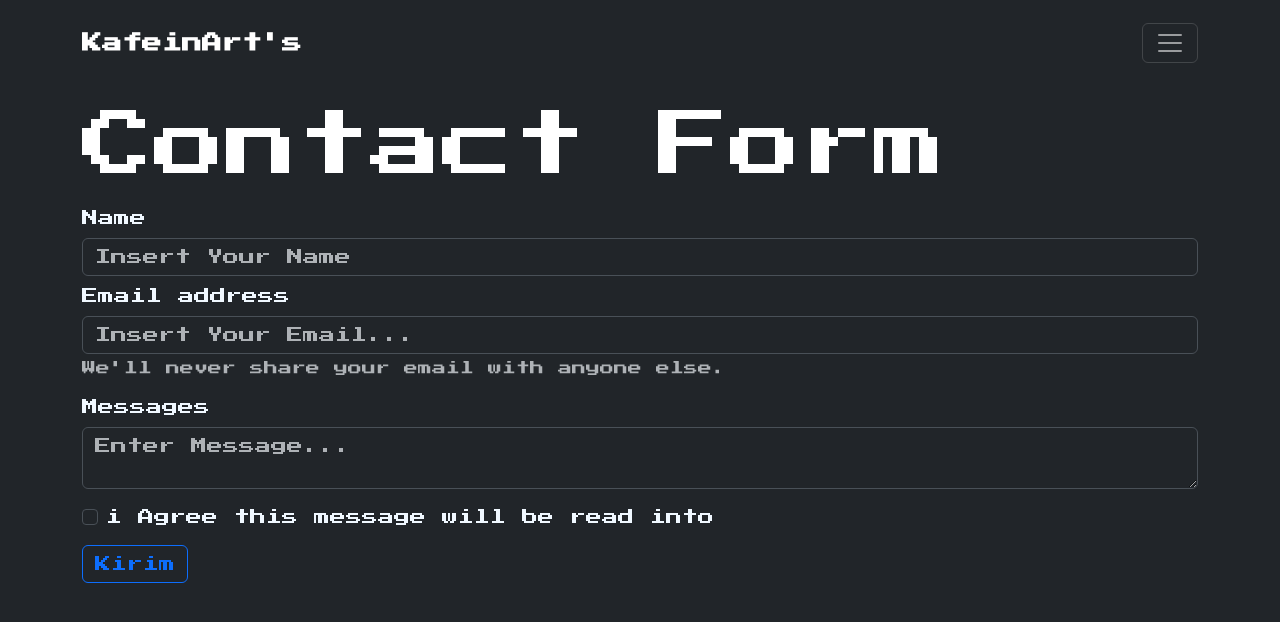
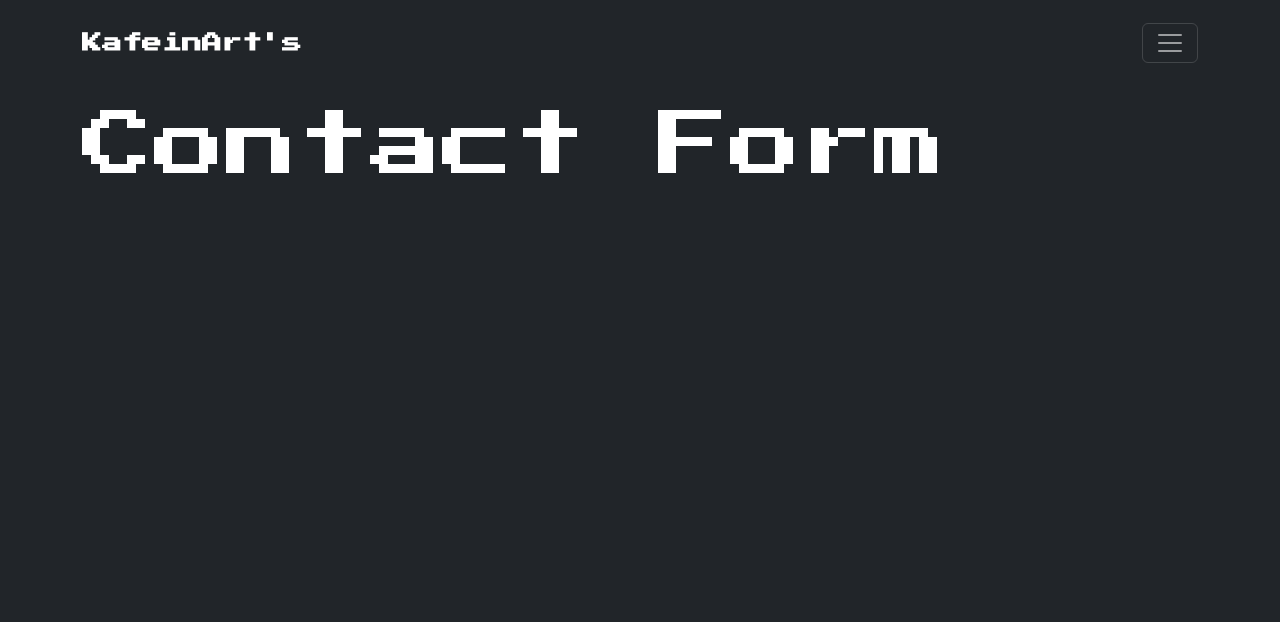
Before and after one commit to itsmebroarif/kafeinart-studio, a Vue app: page /contact in a window 1280 px wide. Shown: the top 622 px of the page. Built offline with nearby package versions, Linux system fonts and the light colour scheme.

Commit message:
Update Contacts.vue

```diff
--- a/src/views/Contacts.vue
+++ b/src/views/Contacts.vue
@@ -2,49 +2,10 @@
   <div class="contacts" style="color: aliceblue">
     <div class="container">
       <p class="display-2">Contact Form</p>
-      <form name="contact" method="POST" netlify>
-        <div class="mb-3">
-          <label for="name" class="form-label">Name</label>
-          <input
-            placeholder="Insert Your Name"
-            name="nama"
-            type="name"
-            class="form-control"
-            id="name"
-            aria-describedby="namehelp"
-          />
-          <label for="email" class="form-label mt-2"
-            >Email address</label
-          >
-          <input
-            placeholder="Insert Your Email..."
-            name="email"
-            type="email"
-            class="form-control"
-            id="email"
-            aria-describedby="emailHelp"
-          />
-          <div id="emailHelp" class="form-text">
-            We'll never share your email with anyone else.
-          </div>
-        </div>
-        <div class="mb-3">
-          <label for="messages" class="form-label">Messages</label>
-          <textarea
-            placeholder="Enter Message..."
-            type="text"
-            class="form-control"
-            id="messages"
-          />
-        </div>
-        <div class="mb-3 form-check">
-          <input type="checkbox" class="form-check-input" id="exampleCheck1" />
-          <label class="form-check-label" for="exampleCheck1"
-            >i Agree this message will be read into</label
-          >
-        </div>
-        <input class="btn btn-outline-primary" type="submit" value="Kirim" />
-      </form>
+
+        <form method="post" netlify></form>
+
+
     </div>
   </div>
 </template>
```
